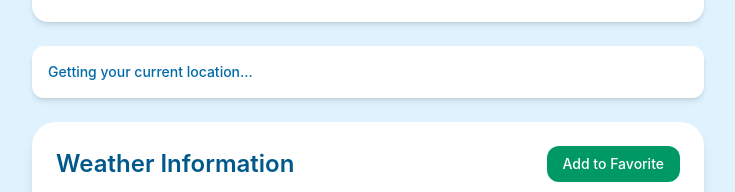
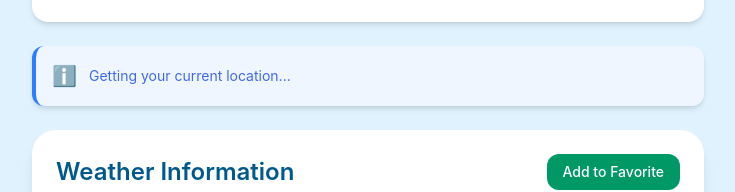
Before and after one commit to EiSandyPhyo/weather-dashboard, a React (Vite) app: page / in a window 1280 px wide. Both pictures are taken after a click on the button 940 px from the left and 161 px from the top of the page. Shown: the part 188-380 px from the top of the page, without its empty margins (272-1007 px from the left). Built offline with nearby package versions, Linux system fonts and the light colour scheme; no server answers.

Commit message:
Step18: Make a custom message type (success,loaded,error,delete,duplicate)

```diff
--- a/src/App.jsx
+++ b/src/App.jsx
@@ -17,6 +17,7 @@ function App() {
   const [weather, setWeather] = useState(null);
   const [isLoading, setIsLoading] = useState(false);
   const [favorites, setFavorites] = useState([]);
+  const [messageType, setMessageType] = useState("info");
 
   useEffect(() => {
     const savedFavorites =
@@ -75,6 +76,7 @@ function App() {
       setWeather(weatherData);
       setCity(weatherData.city); // display the city name by clicking the favorite city button
       setMessage(`Weather data loaded for "${weatherData.city}".`);
+      setMessageType("loaded");
 
       if (shouldScrollToTop) {
         setTimeout(() => {
@@ -89,6 +91,7 @@ function App() {
       setMessage(
         error.message || "Something went wrong while fetching weather data.",
       );
+      setMessageType("error");
     } finally {
       setIsLoading(false);
     }
@@ -101,7 +104,8 @@ function App() {
     const alreadyExists = favorites.includes(cityName); //check duplicate city
 
     if (alreadyExists) {
-      setMessage(`${cityName} is already in favorite lists.`);
+      setMessage(`"${cityName}" is already in favorite lists.`);
+      setMessageType("duplicate");
       setCity("");
       setWeather(null);
       return;
@@ -110,7 +114,8 @@ function App() {
     const updatedFavorites = [...favorites, cityName]; //add the new city to the existing favorites list
     setFavorites(updatedFavorites);
     localStorage.setItem("favoriteCities", JSON.stringify(updatedFavorites));
-    setMessage(`${cityName} added to favorite lists.`);
+    setMessage(`"${cityName}" is added to favorite lists.`);
+    setMessageType("success");
     setCity("");
     setWeather(null);
 
@@ -136,7 +141,8 @@ function App() {
 
     setFavorites(updatedFavorites);
     localStorage.setItem("favoriteCities", JSON.stringify(updatedFavorites));
-    setMessage(`${cityToRemove} is removed from favorite lists.`);
+    setMessage(`"${cityToRemove}" is removed from favorite lists.`);
+    setMessageType("delete");
     setCity("");
     setWeather(null);
 
@@ -152,11 +158,13 @@ function App() {
   const handleUseCurrentLocation = () => {
     if (!navigator.geolocation) {
       setMessage("Geolocation is not supported by your browser.");
+      setMessageType("info");
       return;
     }
 
     setIsLoading(true);
     setMessage("Getting your current location...");
+    setMessageType("info");
 
     navigator.geolocation.getCurrentPosition(
       async (position) => {
@@ -179,11 +187,13 @@ function App() {
           setWeather(weatherData);
           setCity(weatherData.city.replace("City of ", "")); // display the city name by clicking the current location button
           setMessage("Weather data loaded for your current location.");
+          setMessageType("loaded");
         } catch (error) {
           setWeather(null);
           setMessage(
             error.message || "Failed to fetch weather for your location.",
           );
+          setMessageType("error");
         } finally {
           setIsLoading(false);
         }
@@ -193,12 +203,16 @@ function App() {
 
         if (error.code === 1) {
           setMessage("Location permission was denied.");
+          setMessageType("error");
         } else if (error.code === 2) {
           setMessage("Unable to detect your location.");
+          setMessageType("error");
         } else if (error.code === 3) {
           setMessage("Location request timed out.");
+          setMessageType("error");
         } else {
           setMessage("Failed to get your location.");
+          setMessageType("error");
         }
       },
       {
@@ -240,6 +254,66 @@ function App() {
   const currentTheme = getThemeByTimezone(weather?.timezone);
   console.log("this is from app.jsx --- " + currentTheme);
 
+  const getMessageConfig = () => {
+    if (messageType === "success") {
+      return {
+        bg: currentTheme === "day" ? "bg-green-50" : "bg-green-900/30",
+        text: currentTheme === "day" ? "text-green-700" : "text-green-200",
+        border: "border-l-4 border-green-500",
+        icon: "✅",
+        title: "Success",
+      };
+    }
+
+    if (messageType === "loaded") {
+      return {
+        bg: currentTheme === "day" ? "bg-green-50" : "bg-green-900/30",
+        text: currentTheme === "day" ? "text-green-700" : "text-green-200",
+        border: "border-l-4 border-green-500",
+        icon: "✔️",
+        title: "Loaded",
+      };
+    }
+
+    if (messageType === "error") {
+      return {
+        bg: currentTheme === "day" ? "bg-yellow-50" : "bg-yellow-900/30",
+        text: currentTheme === "day" ? "text-yellow-700" : "text-yellow-200",
+        border: "border-l-4 border-yellow-500",
+        icon: "⚠️",
+        title: "Error",
+      };
+    }
+
+    if (messageType === "delete") {
+      return {
+        bg: currentTheme === "day" ? "bg-red-50" : "bg-red-900/30",
+        text: currentTheme === "day" ? "text-red-700" : "text-red-200",
+        border: "border-l-4 border-red-500",
+        icon: "❌",
+        title: "Removed",
+      };
+    }
+
+    if (messageType === "duplicate") {
+      return {
+        bg: currentTheme === "day" ? "bg-red-50" : "bg-red-900/30",
+        text: currentTheme === "day" ? "text-red-700" : "text-red-200",
+        border: "border-l-4 border-red-500",
+        icon: "🚫",
+        title: "Duplicate",
+      };
+    }
+
+    return {
+      bg: currentTheme === "day" ? "bg-blue-50" : "bg-slate-800",
+      text: currentTheme === "day" ? "text-blue-700" : "text-white",
+      border: "border-l-4 border-blue-500",
+      icon: "ℹ️",
+      title: "Info",
+    };
+  };
+
   return (
     <>
       <div
@@ -263,17 +337,19 @@ function App() {
             currentTheme={currentTheme}
           />
 
-          {/* <div className="mb-4 rounded-xl bg-sky-50 p-3 text-sm text-sky-800">
-            Current input: {city || "Nothing typed yet"}
-          </div> */}
+          {message &&
+            (() => {
+              const config = getMessageConfig();
 
-          {message && (
-            <div
-              className={`mb-6 rounded-xl p-4 text-sm font-medium shadow-md ${currentTheme === "day" ? "bg-white text-sky-700" : "bg-slate-800 text-white"}`}
-            >
-              {message}
-            </div>
-          )}
+              return (
+                <div
+                  className={`mb-6 flex items-center gap-3 rounded-xl p-4 shadow-md ${config.bg} ${config.text} ${config.border}`}
+                >
+                  <p className="text-xl">{config.icon}</p>
+                  <p className="text-sm opacity-80">{message}</p>
+                </div>
+              );
+            })()}
 
           <WeatherCard
             weather={weather}
```
